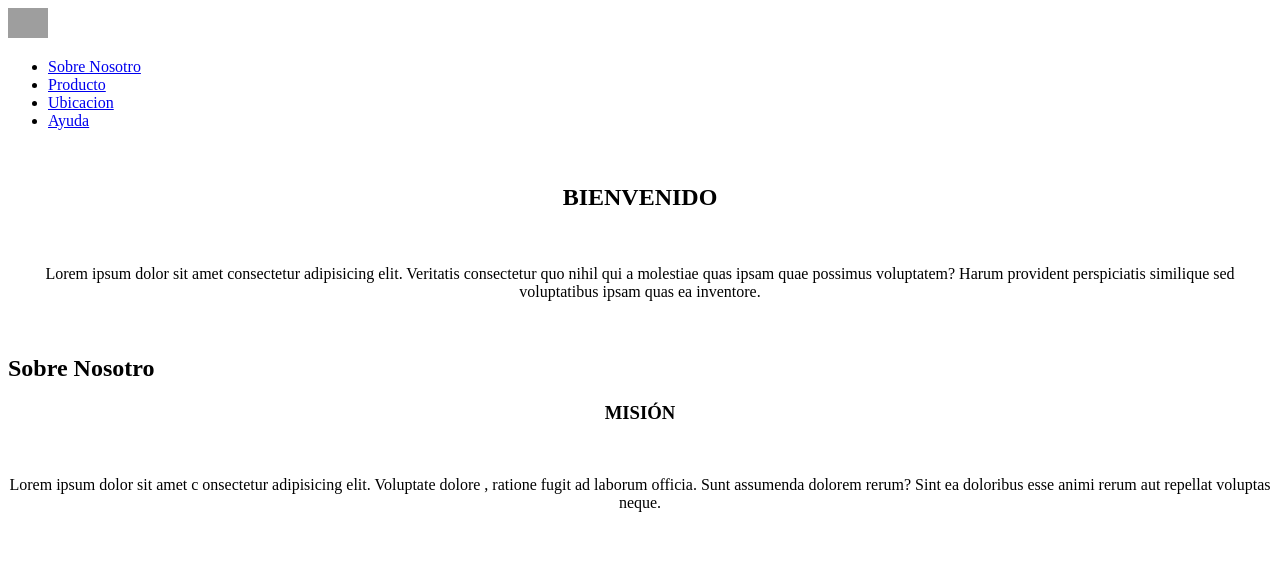
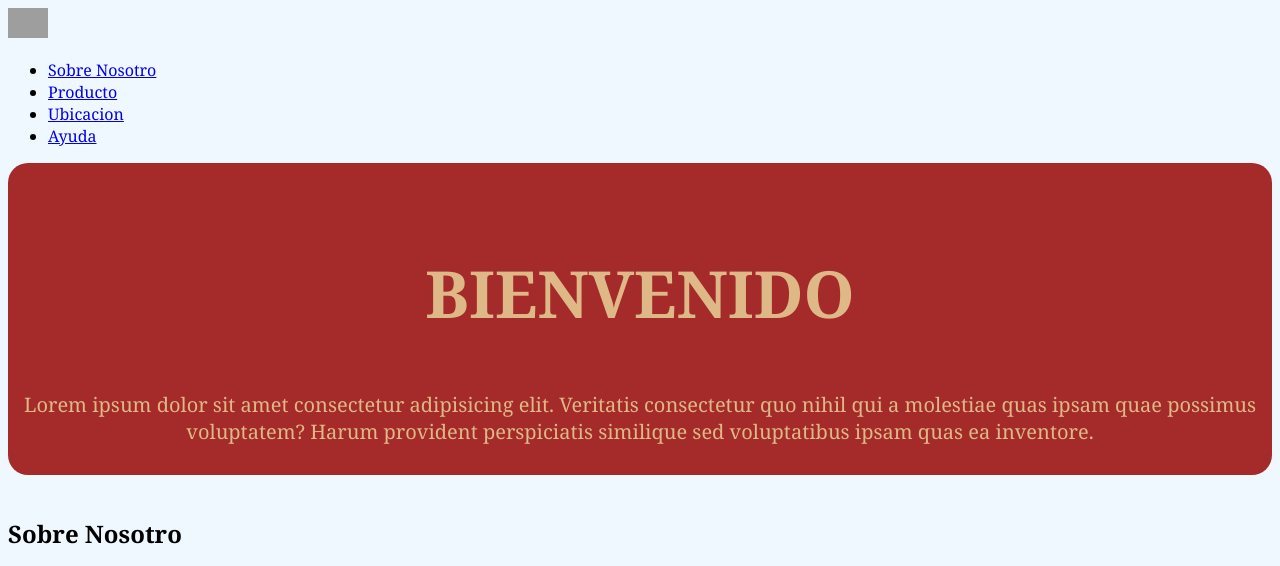
Before and after one commit to yelmis/Heladitos-gourmet, a PHP site: page /inicio.html in a window 1280 px wide. Shown: the top 566 px of the page. Run offline with PHP 8.4, Linux system fonts and the light colour scheme; grey boxes are pictures that could not be loaded.

Commit message:
cosa nueva agregada

```diff
--- a/CSS/inicio.css
+++ b/CSS/inicio.css
@@ -1,27 +1,27 @@
+
 *{
-    box-sizing: border-box;
-
+box-sizing: content-box;
 }
 
 body{
-background-color: aliceblue;
-color: black;
-font-family: Cambria, Cochin, Georgia, Times, 'Times New Roman', serif;
+    background-color: aliceblue;
+    font-family: Cambria, Cochin, Georgia, Times, 'Times New Roman', serif;
+    color: black;
 }
 
+
 #welcome{
+    background-color: brown;
+    color: burlywood;
     padding: 10px;
     margin: auto;
+    border-radius: 20px;
 }
 
-h1{
-font-size:24px ;
+.h2{
+    font-size: 65px;
 }
 
-h2{font-size: 18px;
-
+.p{
+    font-size: 20px;
 }
-
-h3{font-size: 14px;
-
-}
--- a/inicio.html
+++ b/inicio.html
@@ -5,7 +5,7 @@
     <meta charset="UTF-8">
     <meta name="viewport" content="width=device-width, initial-scale=1.0">
     <link rel="icon" href="">
-    <link rel="alternate" href="CSS/inicio.css" type="application/atom+xml" title="Atom">
+<link rel="stylesheet" href="CSS/inicio.css">
     <title>Caferia La Veladad </title>
 
 
@@ -32,8 +32,7 @@
     <section id="welcome">
         <br>
         <center>
-            <h2>BIENVENIDO</h2>
-            <br>
+            <h2 class="h2">BIENVENIDO</h2>
             <P class="p">Lorem ipsum dolor sit amet consectetur adipisicing elit.
                 Veritatis consectetur quo nihil qui a molestiae quas ipsam quae possimus
                 voluptatem? Harum provident perspiciatis similique sed voluptatibus ipsam quas ea inventore.</P>
@@ -44,29 +43,31 @@
     <section>
         <h2 id="SONOTRO">Sobre Nosotro</h2>
         <center>
+<div class="card text-start">
+    <img class="card-img-top" src="holder.js/100px180/" alt="Title" />
+    <div class="card-body">
+        <h4 class="card-title">MISIÓN</h4>
+        <p class="card-text">Lorem ipsum dolor sit amet consectetur adipisicing elit. Aut, odit unde deserunt excepturi ab similique
+             amet quos soluta nulla consectetur hic fugit, sint porro illo mollitia commodi ea illum maxime.</p>
+    </div>
+</div>
 
-        <h3>MISIÓN</h3>
-        <br>
-        <p>Lorem ipsum dolor sit amet c
-            onsectetur adipisicing elit. Voluptate dolore
-            , ratione fugit ad laborum officia. Sunt assumenda dolorem rerum? Sint ea doloribus esse animi rerum aut
-            repellat voluptas neque.
+    <div class="card text-start">
+        <img class="card-img-top" src="holder.js/100px180/" alt="Title" />
+        <div class="card-body">
+            <h4 class="card-title">vision</h4>
+            <p class="card-text">Body</p>
+        </div>
+    </div>
 
-        </p>
-            <br>
-        <h3>vision</h3>
-        <br>
-        <p>Lorem ipsum dolor, sit amet cons
-            ectetur adipisicing elit. Reiciendis possimus consectetur quis dolorem necessitatibus
-            ea autem odit, vero est alias veniam tempore sed dolore iure quo labore fuga voluptas fugiat?</p>
-                <br>
-        <h3>valores</h3>
-        <br>
-        <ul>
+    <div class="card text-start">
+        <img class="card-img-top" src="holder.js/100px180/" alt="Title" />
+        <div class="card-body">
+            <h4 class="card-title">valores</h4>
+            <p class="card-text"
             <li>Reposabilidad</li>
             <li>Repecto</li>
             <li>Honestidad</li>
-            <li>Comprometido</li>
-        </ul>
-        <br>
-    </section></center>
+            <li>Compromiso</li></p>
+            </div>
+    </div>
```
